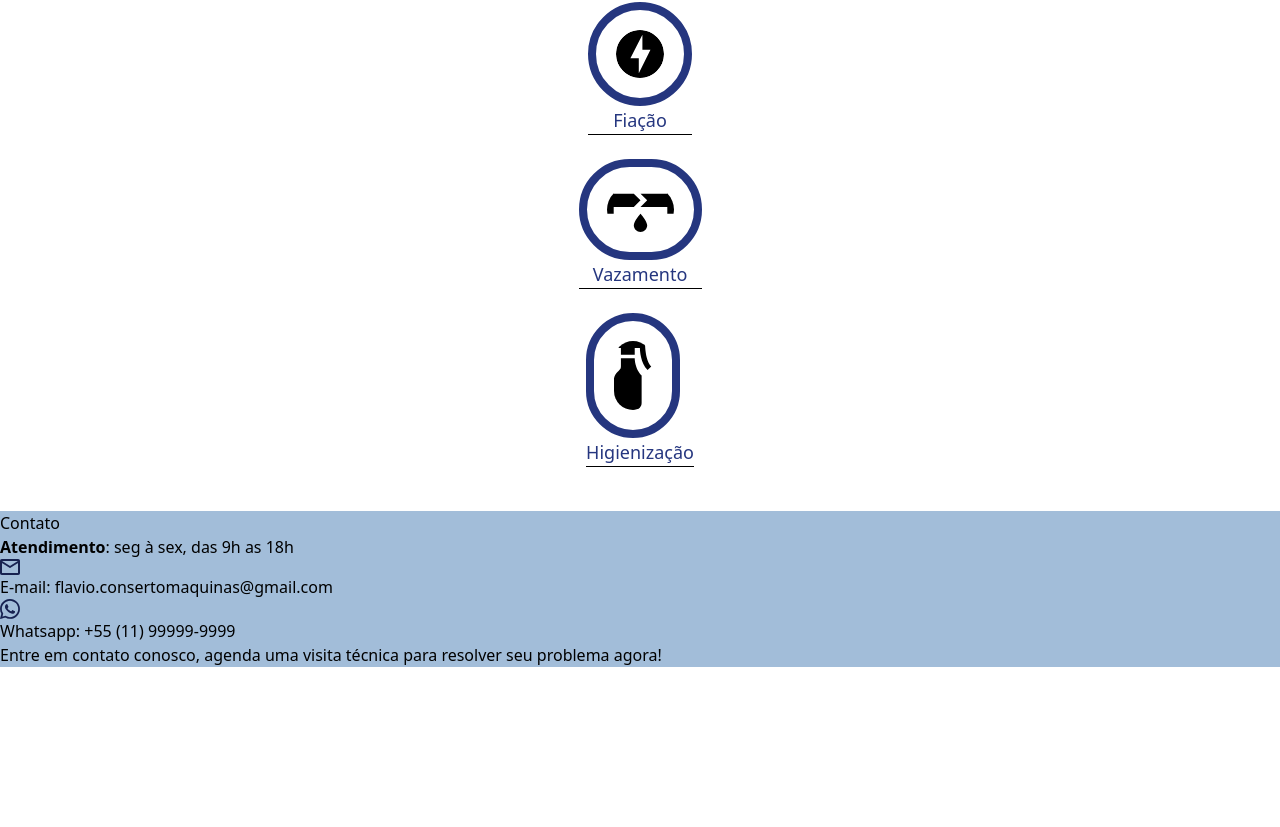
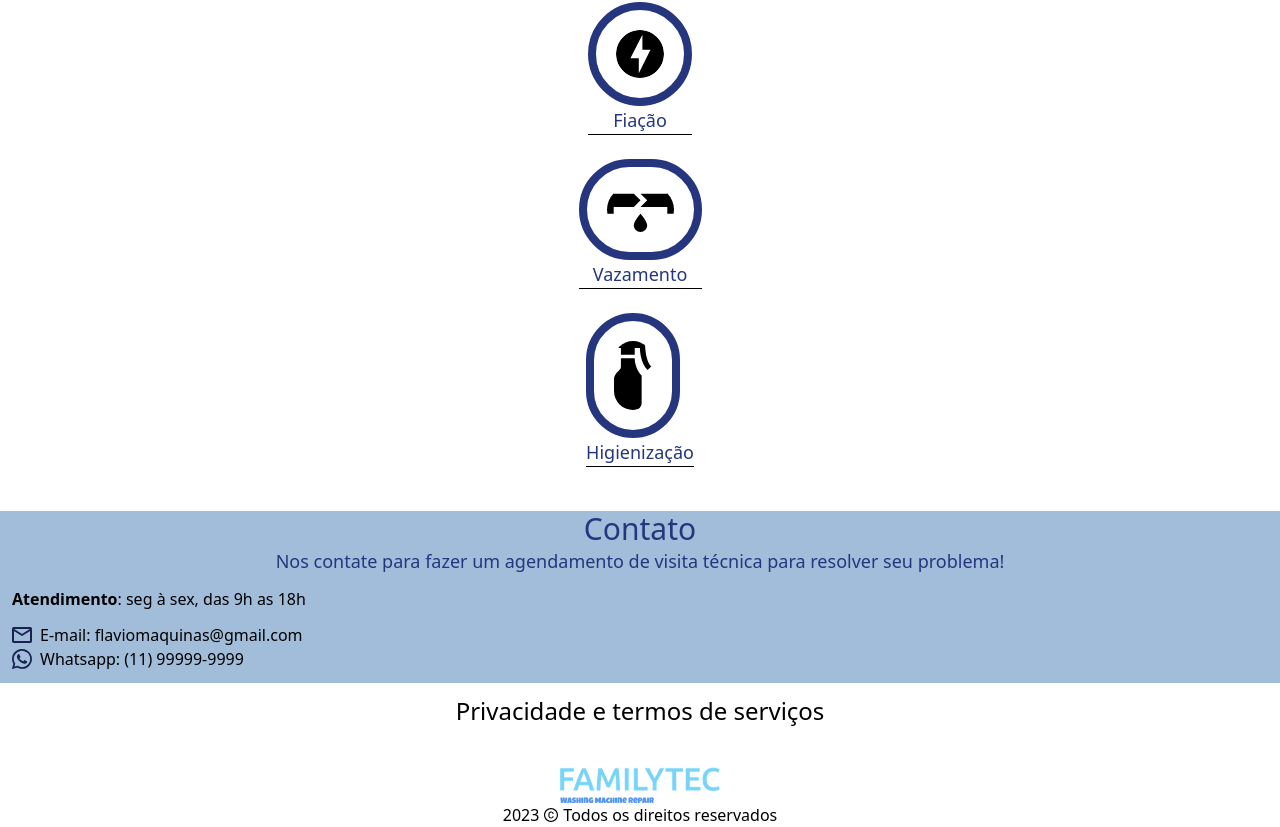
Before and after one commit to zThiago15/family-tec-frontend, a React (Vite) app: page / in a window 1280 px wide. Shown: the part 2770-3597 px from the top of the page. Before the commit the page ends 3437 px from the top, so only its background shows below. Built offline with nearby package versions, Linux system fonts and the light colour scheme.

Commit message:
style: footer section

```diff
--- a/src/pages/landing-page/landing-page.tsx
+++ b/src/pages/landing-page/landing-page.tsx
@@ -13,6 +13,7 @@ import Leaking from '../../assets/icons/leaking.svg';
 import Email from '../../assets/icons/email.svg';
 import Whatsapp from '../../assets/icons/whatsapp.svg';
 import { RxHamburgerMenu } from 'react-icons/rx';
+import { AiOutlineCopyright } from 'react-icons/ai';
 
 import Service from './components/Service';
 import Status from './components/Status';
@@ -68,20 +69,31 @@ export default function LandingPage() {
 
         </section>
       </main>
-      <footer className="bg-background-color ">
-        <h1>Contato</h1>
+      <footer>
+        <div className="bg-background-color">
+          <h1 className="text-3xl text-primary-color text-center">Contato</h1>
+          <p className="text-primary-color text-lg text-center px-3">Nos contate para fazer um agendamento de visita técnica para resolver seu problema!</p>
+          <div className="m-3">
+            <p className="mb-3"><strong>Atendimento</strong>: seg à sex, das 9h as 18h</p>
+            <span className="flex">
+              <img src={Email} alt="email logo" className="mr-2" />
+              <p>E-mail: flaviomaquinas@gmail.com</p>
+            </span>
+            <span className="flex pb-3">
+              <img src={Whatsapp} alt="email logo" className="mr-2" />
+              <p>Whatsapp: (11) 99999-9999</p>
+            </span>
+
+          </div>
+        </div>
         <div>
-          <p><strong>Atendimento</strong>: seg à sex, das 9h as 18h</p>
-          <span>
-            <img src={Email} alt="email logo" />
-            E-mail: flavio.consertomaquinas@gmail.com
+          <h1 className="text-center text-2xl my-3">Privacidade e termos de serviços</h1>
+          <span className="flex flex-col items-center mt-10">
+            <img src={Logo} alt="logo" className="w-[10em]" />
+            <p className="flex items-center justify-center">2023 <AiOutlineCopyright className="mx-1" /> Todos os direitos reservados</p>
           </span>
-          <span>
-            <img src={Whatsapp} alt="email logo" />
-            Whatsapp:  +55 (11) 99999-9999
-          </span>
+
         </div>
-        <p>Entre em contato conosco, agenda uma visita técnica para resolver seu problema agora!</p>
       </footer>
     </div>
   );
```
